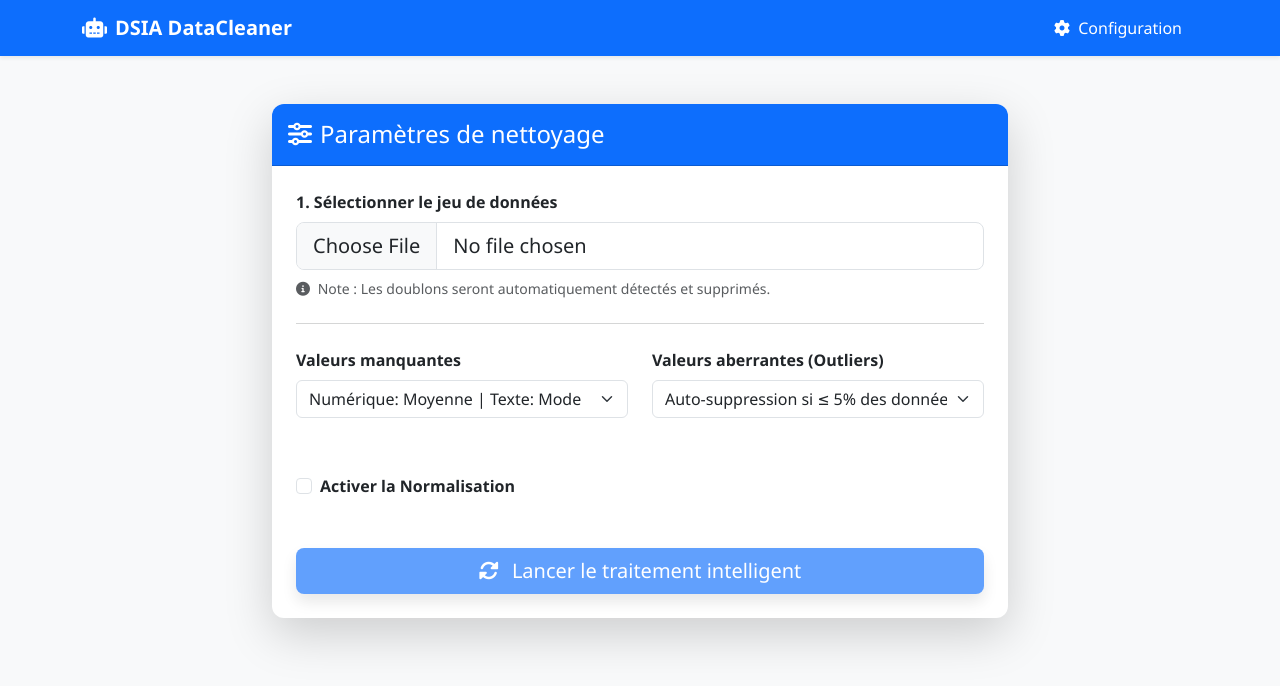
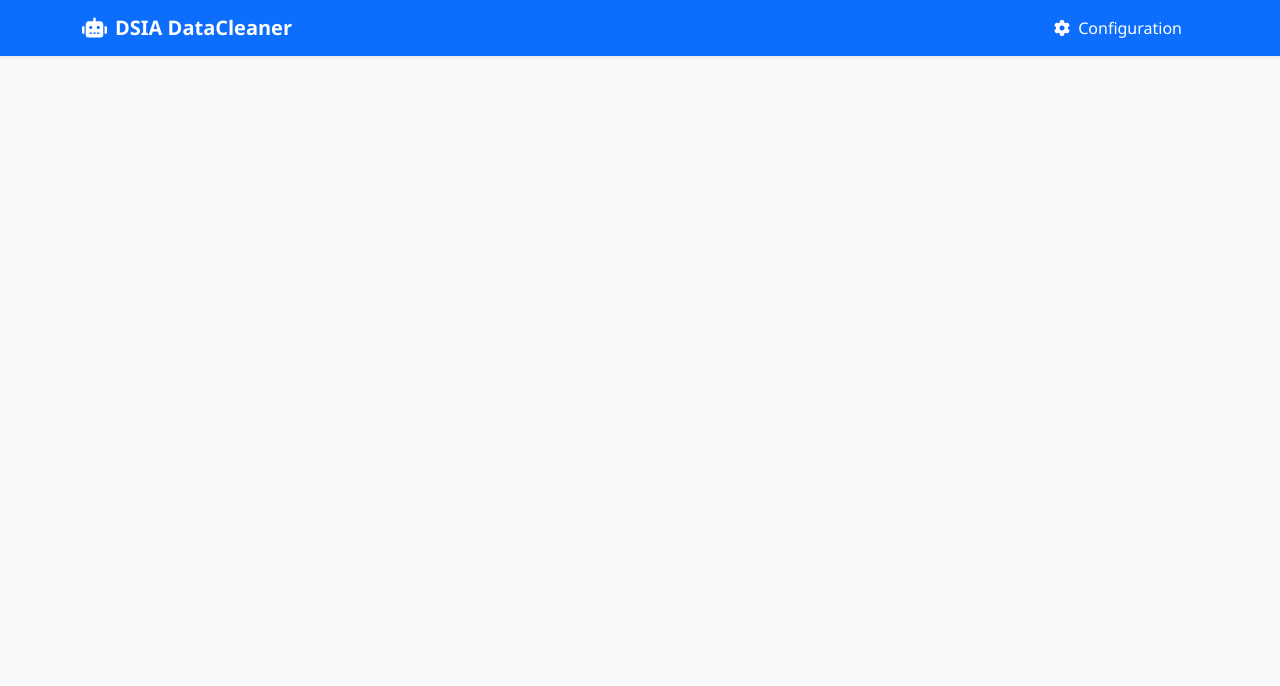
Before and after one commit to Saidou-L2I/frontend_data_processing, an Angular app: page / in a window 1280 px wide. Shown: the top 686 px of the page. Built offline with nearby package versions, Linux system fonts and the light colour scheme.

Commit message:
ajout nb colonnes

```diff
--- a/src/app/app.component.html
+++ b/src/app/app.component.html
@@ -4,10 +4,16 @@
       <i class="fas fa-robot me-2"></i>DSIA DataCleaner
     </a>
     <div class="navbar-nav ms-auto">
-      <a class="nav-link px-3" href="javascript:void(0)" (click)="reset()" [class.active]="!processingResult">
+      <a class="nav-link px-3"
+         href="javascript:void(0)"
+         (click)="reset()"
+         [class.active]="!processingResult">
         <i class="fas fa-cog me-1"></i> Configuration
       </a>
-      <a class="nav-link px-3" href="javascript:void(0)" *ngIf="processingResult" class="active">
+      <a class="nav-link px-3"
+         href="javascript:void(0)"
+         *ngIf="processingResult"
+         class="active">
         <i class="fas fa-chart-pie me-1"></i> Dashboard
       </a>
     </div>
@@ -16,70 +22,10 @@
 
 <main class="container mt-5 mb-5">
 
-  <div class="row justify-content-center" *ngIf="!processingResult">
-    <div class="col-md-10 col-lg-8">
-      <div class="card shadow-lg border-0">
-        <div class="card-header bg-primary text-white py-3">
-          <h4 class="card-title mb-0"><i class="fas fa-sliders-h me-2"></i>Paramètres de nettoyage</h4>
-        </div>
-        <div class="card-body p-4">
-
-          <div class="mb-4">
-            <label class="form-label fw-bold">1. Sélectionner le jeu de données</label>
-            <input type="file" class="form-control form-control-lg" (change)="onFileSelected($event)" accept=".csv,.xlsx,.xls,.json">
-            <div class="form-text text-muted mt-2">
-              <i class="fas fa-info-circle me-1"></i> Note : Les doublons seront automatiquement détectés et supprimés.
-            </div>
-          </div>
-
-          <hr class="my-4 text-muted">
-
-          <div class="row g-4">
-            <div class="col-md-6">
-              <label class="form-label fw-bold">Valeurs manquantes</label>
-              <select class="form-select" [(ngModel)]="options.handle_missing">
-                <option value="fill_mean">Numérique: Moyenne | Texte: Mode</option>
-                <option value="fill_median">Numérique: Médiane | Texte: Mode</option>
-                <option value="drop">Supprimer les lignes incomplètes</option>
-              </select>
-            </div>
-            <div class="col-md-6">
-              <label class="form-label fw-bold">Valeurs aberrantes (Outliers)</label>
-              <select class="form-select" [(ngModel)]="options.handle_outliers">
-                <option value="smart">Auto-suppression si ≤ 5% des données</option>
-                <option value="none">Aucun traitement (Conserver tout)</option>
-              </select>
-            </div>
-          </div>
-
-          <div class="row g-4 mt-2">
-            <div class="col-md-6">
-              <div class="form-check mt-4">
-                <input class="form-check-input" type="checkbox" id="normCheck" [(ngModel)]="options.normalize">
-                <label class="form-check-label fw-bold" for="normCheck">Activer la Normalisation</label>
-              </div>
-            </div>
-            <div class="col-md-6" *ngIf="options.normalize">
-              <label class="form-label fw-bold">Méthode de scaling</label>
-              <select class="form-select border-info" [(ngModel)]="options.norm_method">
-                <option value="minmax">Min-Max Scaling (Intervalle [-1, 1])</option>
-                <option value="standard">Z-Score (Moyenne 0, Écart-type 1)</option>
-              </select>
-            </div>
-          </div>
-
-          <div class="d-grid mt-5">
-            <button class="btn btn-primary btn-lg shadow" (click)="processFile()" [disabled]="!selectedFile">
-              <i class="fas fa-sync-alt me-2"></i> Lancer le traitement intelligent
-            </button>
-          </div>
-        </div>
-      </div>
-    </div>
-  </div>
-
+  <!-- DASHBOARD -->
   <div class="row g-4" *ngIf="processingResult">
 
+    <!-- SUCCESS MESSAGE -->
     <div class="col-12">
       <div class="alert alert-success border-0 shadow-sm d-flex align-items-center p-4">
         <i class="fas fa-check-circle fa-3x me-3"></i>
@@ -90,14 +36,33 @@
       </div>
     </div>
 
+    <!-- LIGNES -->
     <div class="col-md-3">
       <div class="card border-0 shadow-sm text-center p-3 h-100">
         <small class="text-muted fw-bold text-uppercase">Lignes Finales</small>
-        <h2 class="text-primary fw-bold mt-2 mb-0">{{ processingResult.final_analysis.shape[0] }}</h2>
-        <small class="text-muted">sur {{ processingResult.original_analysis.shape[0] }}</small>
+        <h2 class="text-primary fw-bold mt-2 mb-0">
+          {{ processingResult.final_analysis.shape[0] }}
+        </h2>
+        <small class="text-muted">
+          sur {{ processingResult.original_analysis.shape[0] }}
+        </small>
       </div>
     </div>
 
+    <!-- COLONNES -->
+    <div class="col-md-3">
+      <div class="card border-0 shadow-sm text-center p-3 h-100">
+        <small class="text-muted fw-bold text-uppercase">Colonnes Finales</small>
+        <h2 class="text-info fw-bold mt-2 mb-0">
+          {{ processingResult.final_analysis.shape[1] }}
+        </h2>
+        <small class="text-muted">
+          sur {{ processingResult.original_analysis.shape[1] }}
+        </small>
+      </div>
+    </div>
+
+    <!-- DOUBLONS -->
     <div class="col-md-3">
       <div class="card border-0 shadow-sm text-center p-3 h-100">
         <small class="text-muted fw-bold text-uppercase">Doublons Supprimés</small>
@@ -108,40 +73,24 @@
       </div>
     </div>
 
+    <!-- OUTLIERS -->
     <div class="col-md-3">
       <div class="card border-0 shadow-sm text-center p-3 h-100">
         <small class="text-muted fw-bold text-uppercase">Valeurs Aberrantes</small>
         <h2 class="text-warning fw-bold mt-2 mb-0">
           {{ processingResult.original_analysis.outliers_total }}
         </h2>
-        <div class="mt-2">
-          <span *ngIf="processingResult.final_analysis.outliers_total < processingResult.original_analysis.outliers_total" class="badge bg-success">
-            Supprimées (≤ 5%)
-          </span>
-          <span *ngIf="processingResult.final_analysis.outliers_total == processingResult.original_analysis.outliers_total && processingResult.original_analysis.outliers_total > 0" class="badge bg-secondary">
-            Conservées (> 5%)
-          </span>
-          <span *ngIf="processingResult.original_analysis.outliers_total == 0" class="badge bg-light text-dark">
-            Aucune
-          </span>
-        </div>
       </div>
     </div>
 
-    <div class="col-md-3">
-      <div class="card border-0 shadow-sm text-center p-3 h-100">
-        <small class="text-muted fw-bold text-uppercase">Normalisation</small>
-        <h2 [class.text-info]="options.normalize" class="fw-bold mt-2 mb-0">
-          {{ options.normalize ? (options.norm_method === 'minmax' ? '[-1, 1]' : 'Z-Score') : 'Aucune' }}
-        </h2>
-        <small class="text-muted" *ngIf="options.normalize">Méthode appliquée sur les numériques</small>
-      </div>
-    </div>
-
+    <!-- TABLE IMPACT -->
     <div class="col-lg-8">
       <div class="card border-0 shadow-sm">
         <div class="card-header bg-white py-3">
-          <h5 class="mb-0 fw-bold"><i class="fas fa-balance-scale me-2 text-primary"></i>Impact du nettoyage</h5>
+          <h5 class="mb-0 fw-bold">
+            <i class="fas fa-balance-scale me-2 text-primary"></i>
+            Impact du nettoyage
+          </h5>
         </div>
         <div class="card-body p-0">
           <div class="table-responsive">
@@ -155,30 +104,67 @@
                 </tr>
               </thead>
               <tbody>
+
+                <!-- LIGNES -->
                 <tr>
                   <td class="ps-4 fw-medium">Volume de données (Lignes)</td>
-                  <td class="text-center text-muted">{{ processingResult.original_analysis.shape[0] }}</td>
-                  <td class="text-center fw-bold">{{ processingResult.final_analysis.shape[0] }}</td>
+                  <td class="text-center text-muted">
+                    {{ processingResult.original_analysis.shape[0] }}
+                  </td>
+                  <td class="text-center fw-bold">
+                    {{ processingResult.final_analysis.shape[0] }}
+                  </td>
                   <td class="text-center">
-                    <span class="text-danger small" *ngIf="processingResult.final_analysis.shape[0] < processingResult.original_analysis.shape[0]">
-                      <i class="fas fa-arrow-down me-1"></i>{{ processingResult.original_analysis.shape[0] - processingResult.final_analysis.shape[0] }} supprimées
+                    <span class="text-danger small"
+                          *ngIf="processingResult.final_analysis.shape[0] < processingResult.original_analysis.shape[0]">
+                      <i class="fas fa-arrow-down me-1"></i>
+                      {{ processingResult.original_analysis.shape[0] - processingResult.final_analysis.shape[0] }} supprimées
                     </span>
                   </td>
                 </tr>
+
+                <!-- COLONNES -->
+                <tr>
+                  <td class="ps-4 fw-medium">Nombre de Colonnes</td>
+                  <td class="text-center text-muted">
+                    {{ processingResult.original_analysis.shape[1] }}
+                  </td>
+                  <td class="text-center fw-bold">
+                    {{ processingResult.final_analysis.shape[1] }}
+                  </td>
+                  <td class="text-center">
+                    <i class="fas fa-columns text-info"></i>
+                  </td>
+                </tr>
+
+                <!-- VALEURS MANQUANTES -->
                 <tr>
                   <td class="ps-4 fw-medium">Valeurs Manquantes (Cellules)</td>
-                  <td class="text-center text-muted">{{ processingResult.original_analysis.missing_total }}</td>
-                  <td class="text-center text-success fw-bold">{{ processingResult.final_analysis.missing_total }}</td>
+                  <td class="text-center text-muted">
+                    {{ processingResult.original_analysis.missing_total }}
+                  </td>
+                  <td class="text-center text-success fw-bold">
+                    {{ processingResult.final_analysis.missing_total }}
+                  </td>
                   <td class="text-center">
-                    <span class="badge bg-soft-success text-success px-3">Complété</span>
+                    <span class="badge bg-success">Complété</span>
                   </td>
                 </tr>
+
+                <!-- DOUBLONS -->
                 <tr>
                   <td class="ps-4 fw-medium">Doublons Identifiés</td>
-                  <td class="text-center text-muted">{{ processingResult.original_analysis.duplicates }}</td>
-                  <td class="text-center text-success fw-bold">{{ processingResult.final_analysis.duplicates }}</td>
-                  <td class="text-center"><i class="fas fa-check-double text-success"></i></td>
+                  <td class="text-center text-muted">
+                    {{ processingResult.original_analysis.duplicates }}
+                  </td>
+                  <td class="text-center text-success fw-bold">
+                    {{ processingResult.final_analysis.duplicates }}
+                  </td>
+                  <td class="text-center">
+                    <i class="fas fa-check-double text-success"></i>
+                  </td>
                 </tr>
+
               </tbody>
             </table>
           </div>
@@ -186,27 +172,5 @@
       </div>
     </div>
 
-    <div class="col-lg-4">
-      <div class="card border-0 shadow-sm bg-light mb-4">
-        <div class="card-body">
-          <h6 class="fw-bold"><i class="fas fa-info-circle me-2"></i>Résumé des règles</h6>
-          <ul class="small text-muted ps-3 mb-0">
-            <li>Doublons supprimés par défaut.</li>
-            <li>VM traitées par <b>{{ options.handle_missing }}</b>.</li>
-            <li *ngIf="options.normalize">Normalisation active ({{ options.norm_method }}).</li>
-          </ul>
-        </div>
-      </div>
-
-      <div class="d-grid gap-2">
-        <button class="btn btn-success btn-lg shadow-sm" (click)="downloadProcessedFile()">
-          <i class="fas fa-cloud-download-alt me-2"></i> Télécharger le CSV
-        </button>
-        <button class="btn btn-outline-secondary" (click)="reset()">
-          <i class="fas fa-undo me-2"></i> Traiter un autre fichier
-        </button>
-      </div>
-    </div>
-
   </div>
 </main>
```
